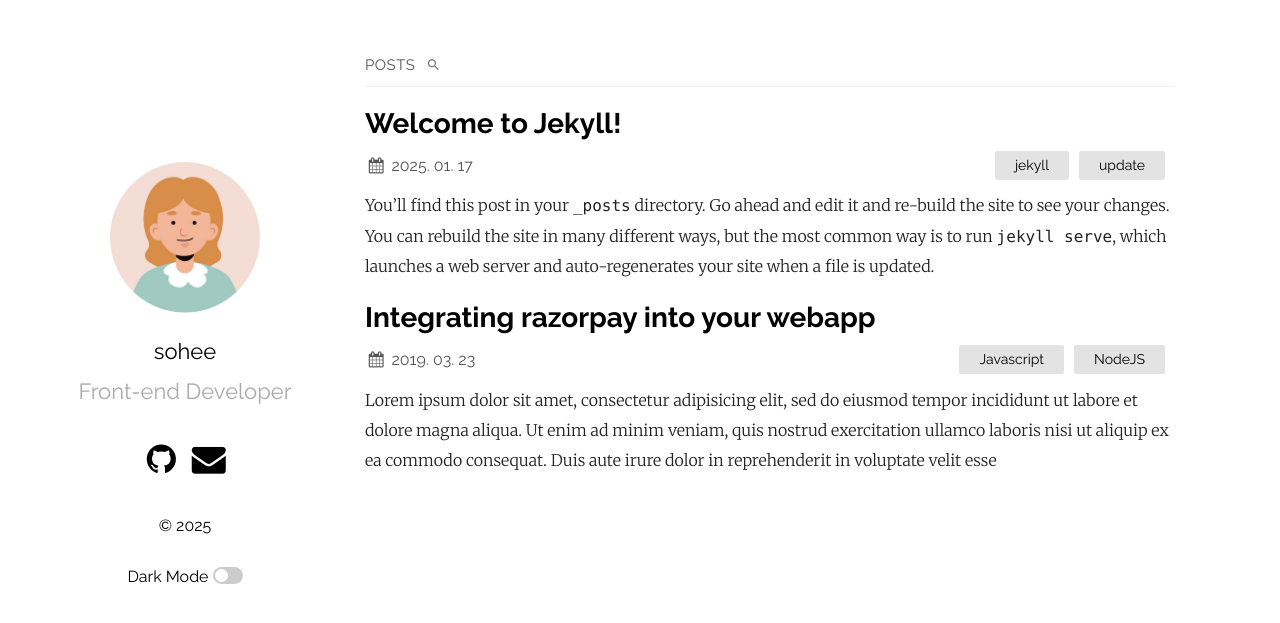
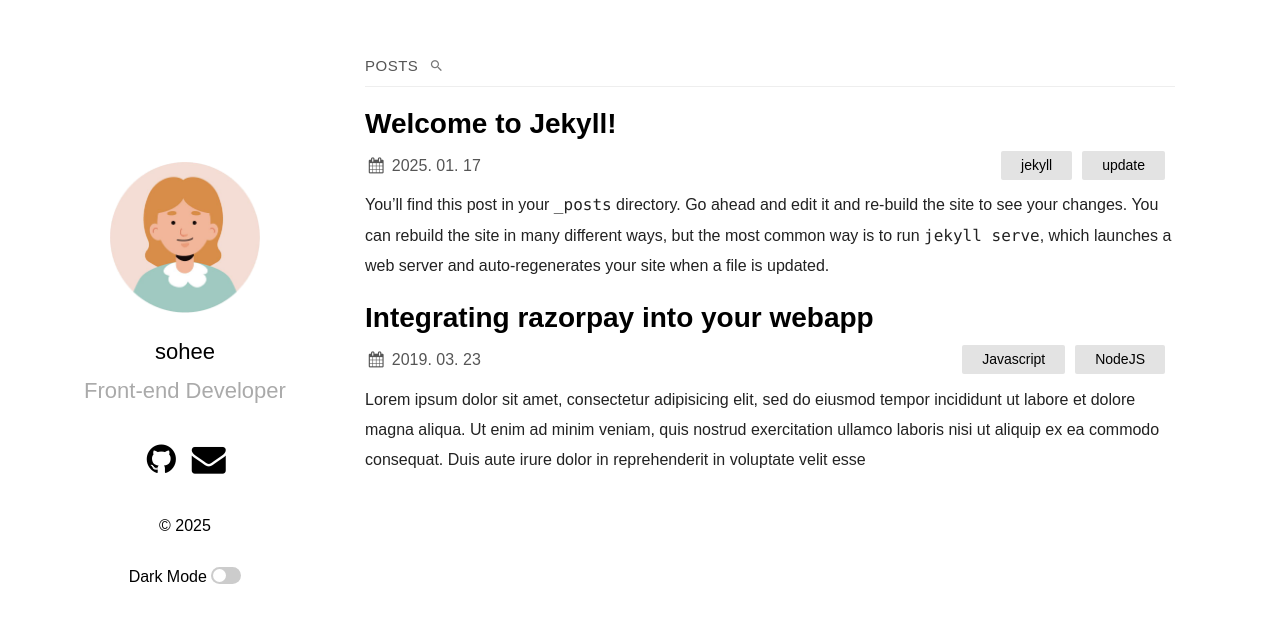
Before and after one commit to shkim00216/shkim00216.github.io, a Jekyll site: the page built from index.md, in a window 1280 px wide. Shown: the top 623 px of the page. Built offline with Jekyll 4.4.1, drawn with Linux system fonts in a browser that asks for light colours; some web fonts are replaced.

Commit message:
Update plain.scss

```diff
--- a/_sass/plain.scss
+++ b/_sass/plain.scss
@@ -15,7 +15,7 @@ $leftWidth: 220px;
 }
 
 body {
-  font-family: "Raleway", sans-serif;
+  font-family: "Pretendard Variable", sans-serif;
   font-size: 16px;
   line-height: 1.2em;
   margin: 0;
@@ -139,7 +139,7 @@ main {
   flex-wrap: wrap;
   justify-content: center;
   a {
-    margin-bottom: .5em;
+    margin-bottom: 0.5em;
   }
   li {
     i {
@@ -164,7 +164,7 @@ main {
 
     a {
       display: block;
-      font-family: 'Merriweather';
+      font-family: "Pretendard Variable";
       text-align: center;
       padding: 1rem 0;
       text-decoration: none;
@@ -243,7 +243,7 @@ main {
   padding-left: 30px;
 }
 .post {
-  font-family: "Merriweather", sans-serif;
+  font-family: "Pretendard Variable", sans-serif;
   font-weight: 300;
   color: #222;
   line-height: 1.9em;
@@ -264,7 +264,7 @@ main {
   h4,
   h5,
   h6 {
-    font-family: Raleway, sans-serif;
+    font-family: "Pretendard Variable", sans-serif;
   }
 }
 .posts-labelgroup {
@@ -286,13 +286,14 @@ main {
   transition: width 0.1s;
 }
 table {
-  th, td {
+  th,
+  td {
     padding: 8px 13px;
     border: 1px solid #dfe2e5;
   }
   th {
     background-color: #eee;
-    font-family: Raleway;
+    font-family: "Pretendard Variable";
   }
 }
 
@@ -328,7 +329,7 @@ footer {
     flex-direction: column;
     align-items: center;
     margin: 0 40px;
-    @media screen and (max-width: $smallMobileW){
+    @media screen and (max-width: $smallMobileW) {
       margin: 0 20px;
     }
     border-top: 1px solid #eee;
```
